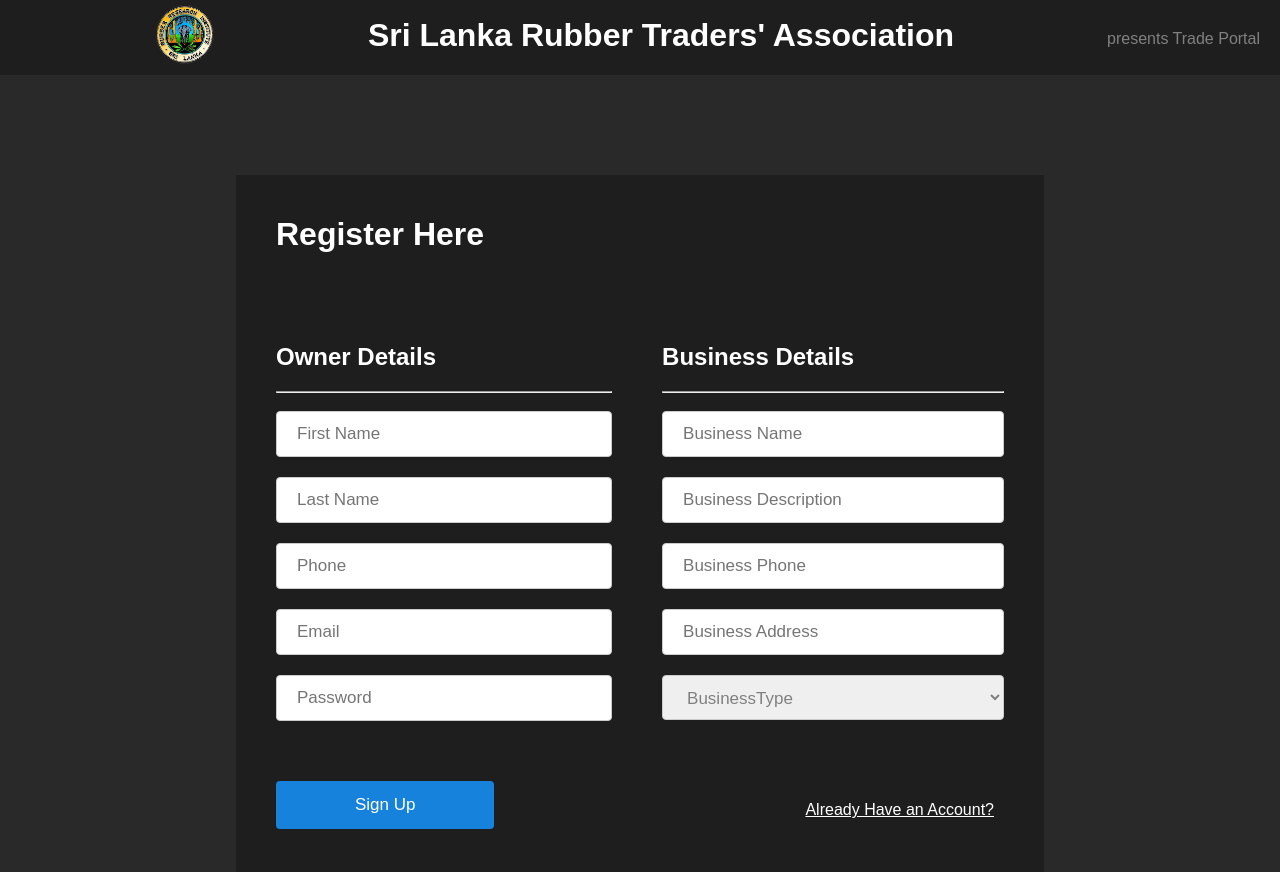
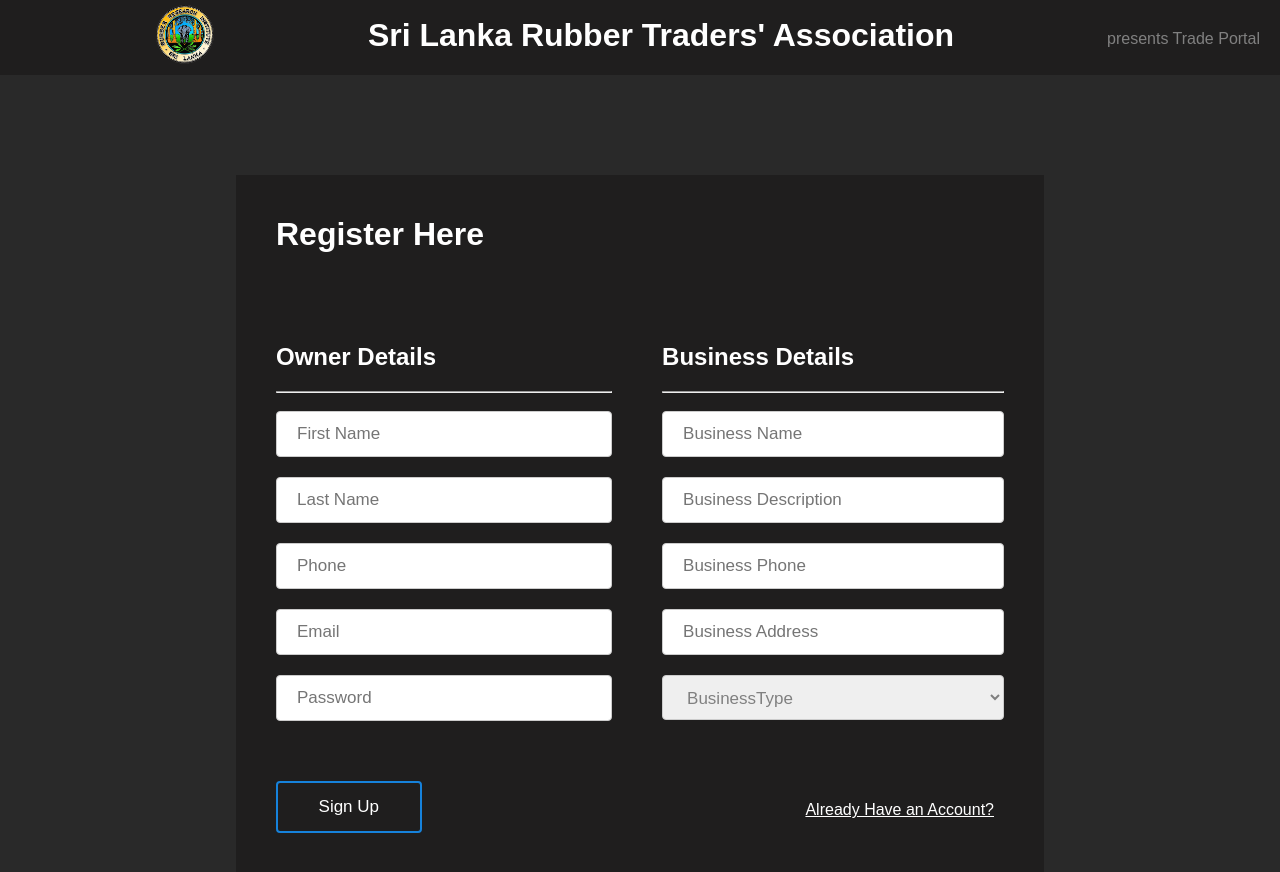
Before and after one commit to UmayirFeroze/RTSystem, a React (Create React App) app in the folder ClientApp/: page /register in a window 1280 px wide. Shown: the top 872 px of the page. Built offline with nearby package versions, Linux system fonts and the light colour scheme.

Commit message:
Register User Button Styling Fixed

```diff
--- a/ClientApp/src/styles/Register.css
+++ b/ClientApp/src/styles/Register.css
@@ -115,20 +115,21 @@
   /* margin: 0 0 0 5px; */
 }
 
-button {
+.footer button {
   background-color: inherit;
   color: white;
   padding: 14px 20px;
   margin: 10px 0 10px 0;
   border: 2px solid #1682db;
   border-radius: 4px;
-  width: 10%;
+  width: auto;
+  min-width: 20%;
   font-family: Arial, Helvetica, sans-serif;
   font-size: 17px;
-  width: 30%;
 }
 
-button:hover {
-  border: 3px solid #1682db;
+.footer button:hover {
+  border: 4px solid #1682db;
+  background-color: inherit;
   font-weight: bold;
 }
```
